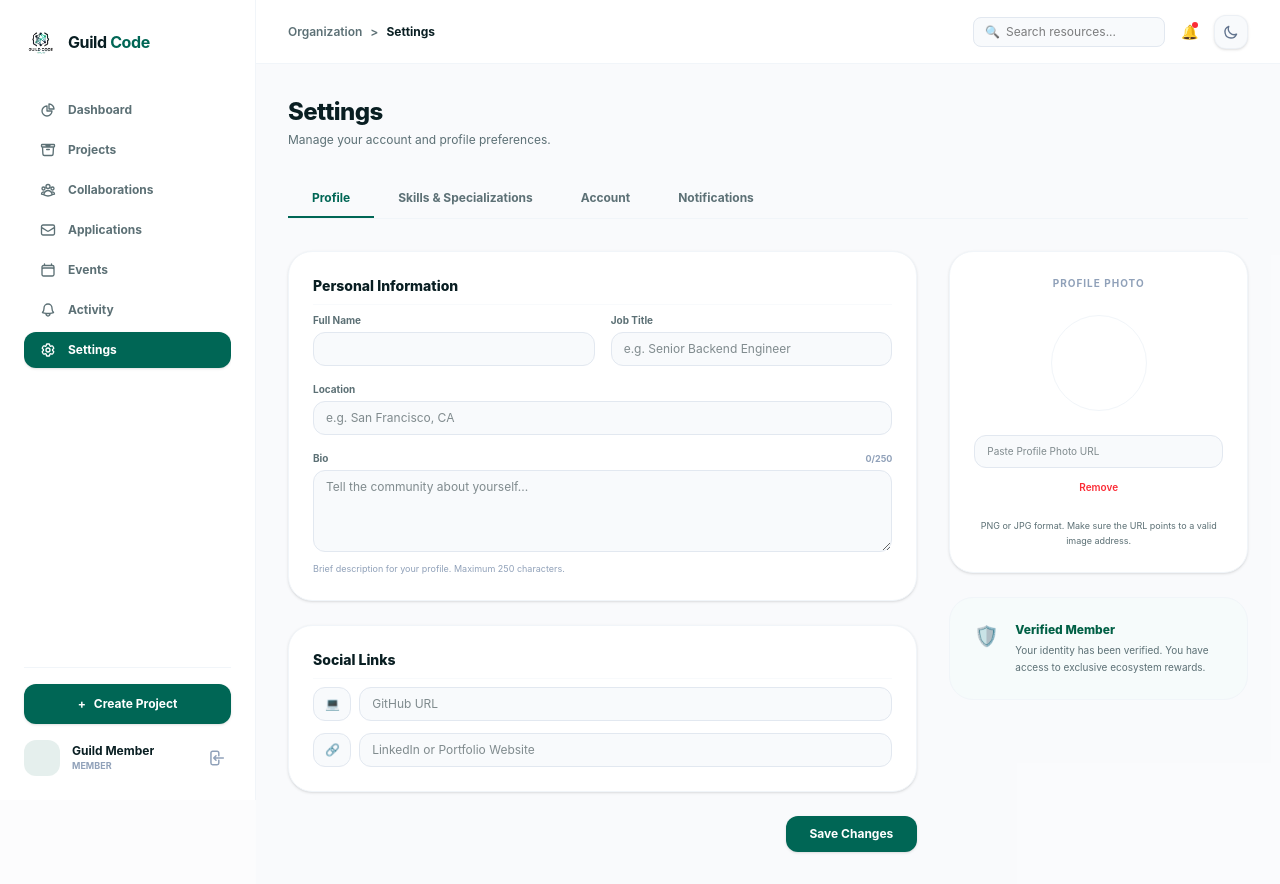
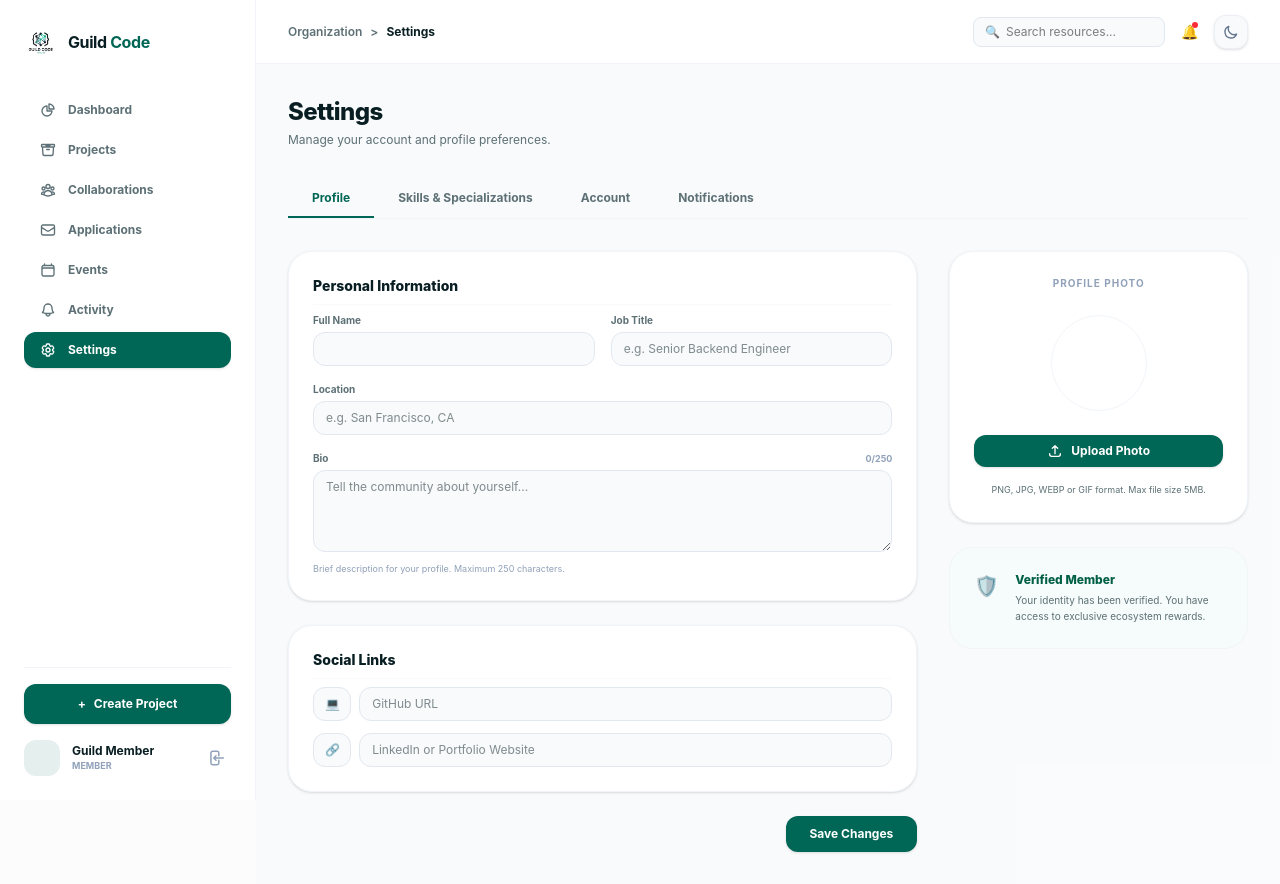
Before and after one commit to Winney360/Guild_Code_Community_Hub, a React (Vite) app in the folder client/: page /dashboard/settings in a window 1280 px wide. Built offline with nearby package versions, Linux system fonts and the light colour scheme; no server answers.

Commit message:
refactor: replace profile photo URL input with local file upload and remove photo options

```diff
--- a/client/src/pages/DashboardSettings.tsx
+++ b/client/src/pages/DashboardSettings.tsx
@@ -1,8 +1,9 @@
-import React, { useState, useEffect } from 'react';
+import React, { useState, useEffect, useRef } from 'react';
 import { useAuth } from '../context/AuthContext.js';
 
 export const DashboardSettings: React.FC = () => {
   const { user } = useAuth();
+  const fileInputRef = useRef<HTMLInputElement>(null);
 
   // Tabs
   const [activeTab, setActiveTab] = useState<'profile' | 'skills' | 'account' | 'notifications'>('profile');
@@ -65,6 +66,37 @@ export const DashboardSettings: React.FC = () => {
     };
     fetchProfile();
   }, [user]);
+
+  const handleImageUpload = (e: React.ChangeEvent<HTMLInputElement>) => {
+    const file = e.target.files?.[0];
+    if (!file) return;
+
+    if (!file.type.startsWith('image/')) {
+      setError('Please select a valid image file (PNG, JPG, WEBP, etc.)');
+      return;
+    }
+
+    if (file.size > 5 * 1024 * 1024) {
+      setError('Image size should be less than 5MB');
+      return;
+    }
+
+    const reader = new FileReader();
+    reader.onload = (event) => {
+      if (event.target?.result) {
+        setProfilePicture(event.target.result as string);
+        setError('');
+      }
+    };
+    reader.readAsDataURL(file);
+  };
+
+  const handleRemovePhoto = () => {
+    setProfilePicture('');
+    if (fileInputRef.current) {
+      fileInputRef.current.value = '';
+    }
+  };
 
   const handleSaveProfile = async (e: React.FormEvent) => {
     e.preventDefault();
@@ -357,25 +389,42 @@ export const DashboardSettings: React.FC = () => {
                 )}
               </div>
 
-              <div className="w-full space-y-3">
-                <input
-                  type="url"
-                  placeholder="Paste Profile Photo URL"
-                  value={profilePicture}
-                  onChange={(e) => setProfilePicture(e.target.value)}
-                  className="w-full px-3 py-2 bg-[#f8fafc] border border-slate-200 rounded-xl text-[10px] focus:outline-none"
-                />
+              <input
+                type="file"
+                ref={fileInputRef}
+                accept="image/png, image/jpeg, image/jpg, image/webp, image/gif"
+                onChange={handleImageUpload}
+                className="hidden"
+              />
+
+              <div className="w-full space-y-2.5">
                 <button
                   type="button"
-                  onClick={() => setProfilePicture('')}
-                  className="text-red-500 hover:underline text-[10px] font-semibold block mx-auto select-none"
+                  onClick={() => fileInputRef.current?.click()}
+                  className="w-full bg-[#006655] hover:bg-[#004d40] text-white py-2 px-4 rounded-xl font-bold text-xs shadow-sm transition-colors flex items-center justify-center gap-2 cursor-pointer"
                 >
-                  Remove
+                  <svg className="w-4 h-4" fill="none" stroke="currentColor" viewBox="0 0 24 24">
+                    <path strokeLinecap="round" strokeLinejoin="round" strokeWidth={2} d="M4 16v1a3 3 0 003 3h10a3 3 0 003-3v-1m-4-8l-4-4m0 0L8 8m4-4v12" />
+                  </svg>
+                  <span>{profilePicture ? 'Upload New Photo' : 'Upload Photo'}</span>
                 </button>
+
+                {profilePicture && (
+                  <button
+                    type="button"
+                    onClick={handleRemovePhoto}
+                    className="w-full bg-slate-50 hover:bg-red-50 text-red-600 border border-slate-200 hover:border-red-200 py-2 px-4 rounded-xl font-bold text-xs transition-colors flex items-center justify-center gap-2 cursor-pointer select-none"
+                  >
+                    <svg className="w-4 h-4" fill="none" stroke="currentColor" viewBox="0 0 24 24">
+                      <path strokeLinecap="round" strokeLinejoin="round" strokeWidth={2} d="M19 7l-.867 12.142A2 2 0 0116.138 21H7.862a2 2 0 01-1.995-1.858L5 7m5 4v6m4-6v6m1-10V4a1 1 0 00-1-1h-4a1 1 0 00-1 1v3M4 7h16" />
+                    </svg>
+                    <span>Remove Photo</span>
+                  </button>
+                )}
               </div>
 
-              <span className="text-[9px] text-[#5c7075] mt-6 select-none leading-relaxed">
-                PNG or JPG format. Make sure the URL points to a valid image address.
+              <span className="text-[9px] text-[#5c7075] mt-4 select-none leading-relaxed">
+                PNG, JPG, WEBP or GIF format. Max file size 5MB.
               </span>
             </div>
 
```
